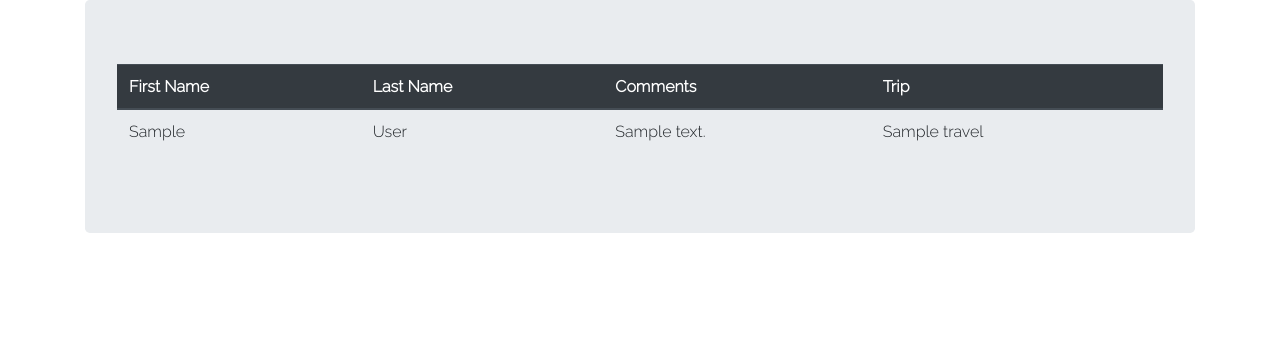
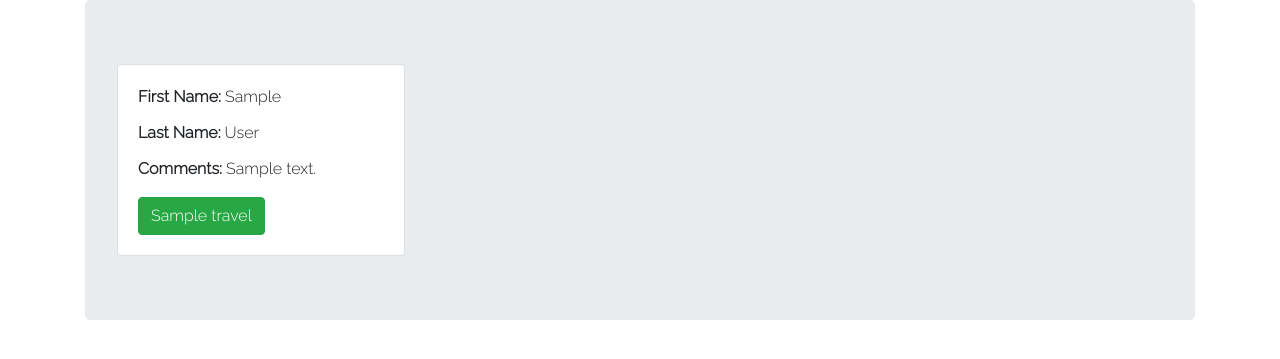
Before and after one commit to DanielGyure/TravelProject, a Django app: page /travels/my_booking in a window 1280 px wide. Shown: the part 56-415 px from the top of the page. Run offline with Django 4.2, Linux system fonts and the light colour scheme; a user stored in the database is signed in; tables that the repository leaves empty hold one stand-in row (values such as "Sample post"); some libraries are stand-ins or nearby versions.

```diff
--- a/TravelProject/viewer/templates/user_booking.html
+++ b/TravelProject/viewer/templates/user_booking.html
@@ -4,28 +4,19 @@
 
 {% if bookings %}
 
-  <table class="table">
-    <thead class="thead-dark">
-    <tr>
-      <th>First Name</th>
-      <th>Last Name</th>
-      <th>Comments</th>
-      <th>Trip</th>
-    </tr>
-    </thead>
+{% for b in bookings %}
 
-      {% for b in bookings %}
+<div class="card" style="width: 18rem;">
+  <div class="card-body">
+    <p class="card-title"><b>First Name:</b> {{ b.first_name }}</p>
+    <p class="card-title"><b>Last Name:</b> {{ b.last_name }}</p>
+    <p class="card-text"><b>Comments:</b> {{ b.comments }}</p>
+    <a href="{% url 'travels' %}" class="btn btn-success">{{ b.travel.name }}</a>
+  </div>
+</div>
 
-    <tr>
-      <td>{{ b.first_name }}</td>
-      <td>{{ b.last_name }}</td>
-      <td>{{ b.comments }}</td>
-      <td>{{ b.travel.name }}</td>
+{% endfor %}
 
-    </tr>
-      {% endfor %}
-
-  </table>
 {% else %}
 <h5>
   <p>You currently have no bookings!</p>
```
